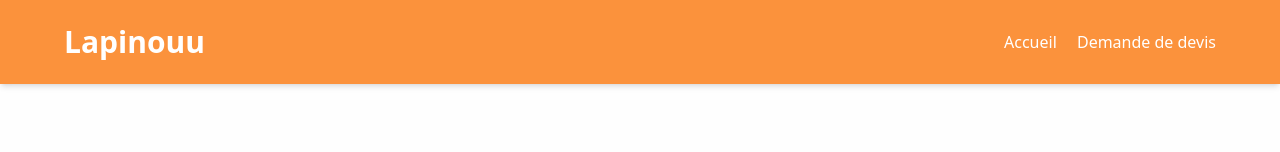
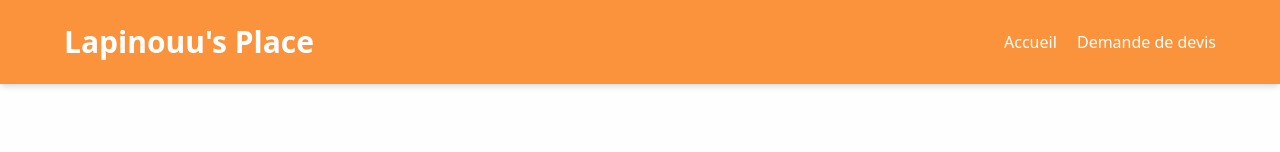
Before and after one commit to Lapinouu-u/Lapinouu-s-Place, a plain HTML site: page index.html in a window 1280 px wide. Shown: the top 152 px of the page. Drawn offline with nearby package versions, Linux system fonts and the light colour scheme.

Commit message:
Update index.html

```diff
--- a/index.html
+++ b/index.html
@@ -10,7 +10,7 @@
     <!-- Header -->
     <header class="bg-orange-400 text-white p-6 shadow-md">
       <div class="max-w-6xl mx-auto flex justify-between items-center">
-        <h1 class="text-3xl font-bold">Lapinouu</h1>
+        <h1 class="text-3xl font-bold">Lapinouu's Place</h1>
         <nav class="space-x-4">
           <a href="#" class="hover:underline">Accueil</a>
           <a href="#formulaire" class="hover:underline">Demande de devis</a>
```
